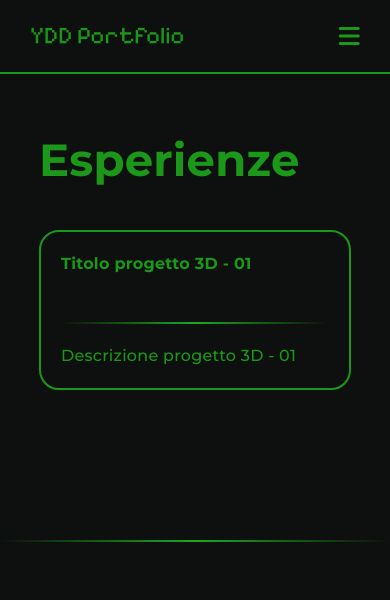
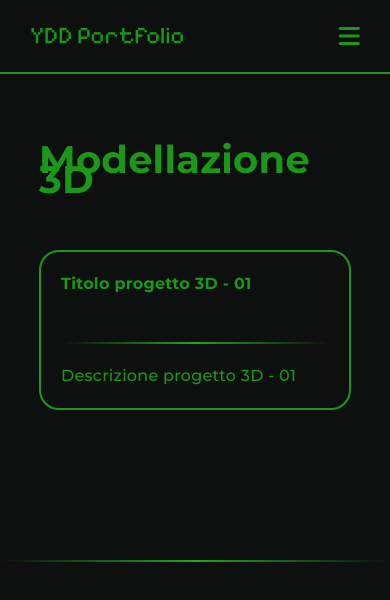
Before and after one commit to yurididomenico/YDD-Portfolio, an Angular app: page /modellazione3d in a window 390 px wide. Shown: the top 600 px of the page. Built offline with nearby package versions, Linux system fonts and the light colour scheme.

Commit message:
title fixed

```diff
--- a/src/app/pages/modellazione3d/modellazione3d.component.html
+++ b/src/app/pages/modellazione3d/modellazione3d.component.html
@@ -1,5 +1,5 @@
 <div class="container">
-  <div class="titolo-pagina">Esperienze</div>
+  <div class="titolo-pagina">Modellazione 3D</div>
 
   <div class="area-carte">
 
--- a/src/app/pages/modellazione3d/modellazione3d.component.scss
+++ b/src/app/pages/modellazione3d/modellazione3d.component.scss
@@ -51,6 +51,10 @@
 @media screen and (max-width: 1024px) {
   .container {
 
+    .titolo-pagina {
+      font-size: 2.4rem;
+    }
+
     .area-carte {
 
       flex-direction: column;
```
